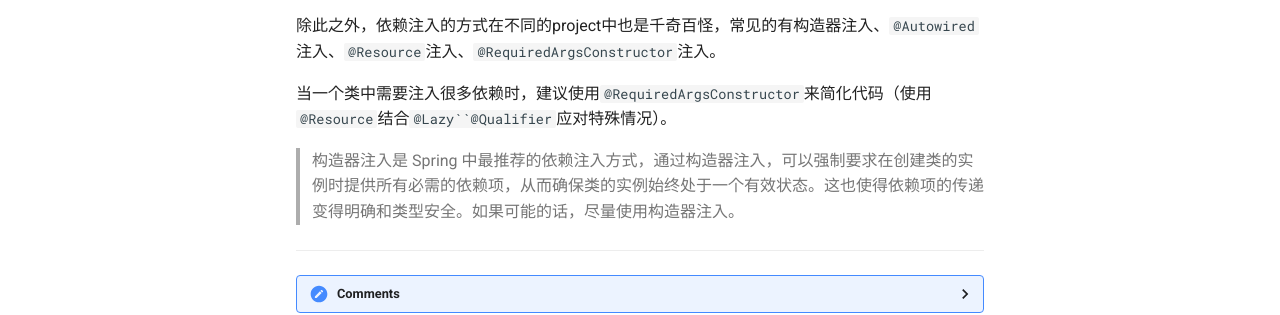
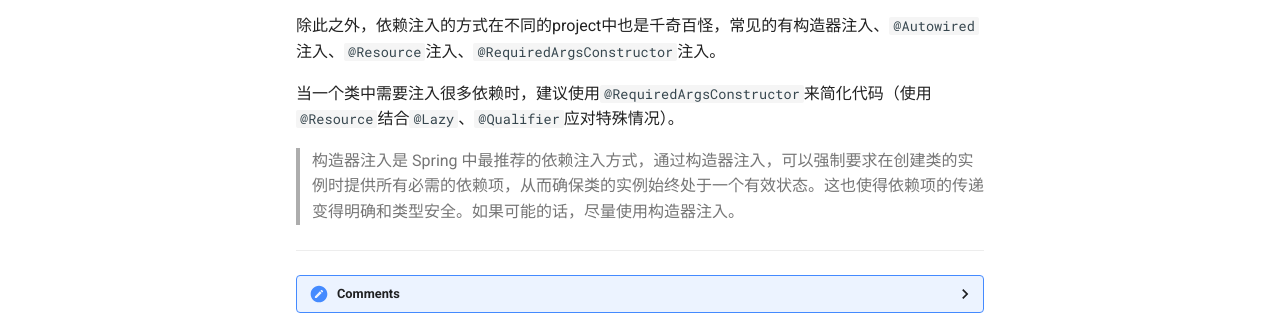
Before and after one commit to ashe-c0de/ashe-wiki, an MkDocs documentation site: the page built from docs/lang/java/di.md, in a window 1280 px wide and 900 px high, scrolled down 962 px. Shown: the part 498-813 px from the top of the window. Built offline with MkDocs 1.6.1 and Material for MkDocs 9.7.7, drawn with Linux system fonts in a browser that asks for light colours; comment, search, counter and statistics services are not loaded.

Commit message:
Update di.md

```diff
--- a/docs/lang/java/di.md
+++ b/docs/lang/java/di.md
@@ -46,6 +46,6 @@ public class AppleService {
 
 除此之外，依赖注入的方式在不同的project中也是千奇百怪，常见的有构造器注入、`@Autowired`注入、`@Resource`注入、`@RequiredArgsConstructor`注入。
 
-当一个类中需要注入很多依赖时，建议使用`@RequiredArgsConstructor`来简化代码（使用`@Resource`结合`@Lazy``@Qualifier`应对特殊情况）。
+当一个类中需要注入很多依赖时，建议使用`@RequiredArgsConstructor`来简化代码（使用`@Resource`结合`@Lazy`、`@Qualifier`应对特殊情况）。
 
 > 构造器注入是 Spring 中最推荐的依赖注入方式，通过构造器注入，可以强制要求在创建类的实例时提供所有必需的依赖项，从而确保类的实例始终处于一个有效状态。这也使得依赖项的传递变得明确和类型安全。如果可能的话，尽量使用构造器注入。
```
